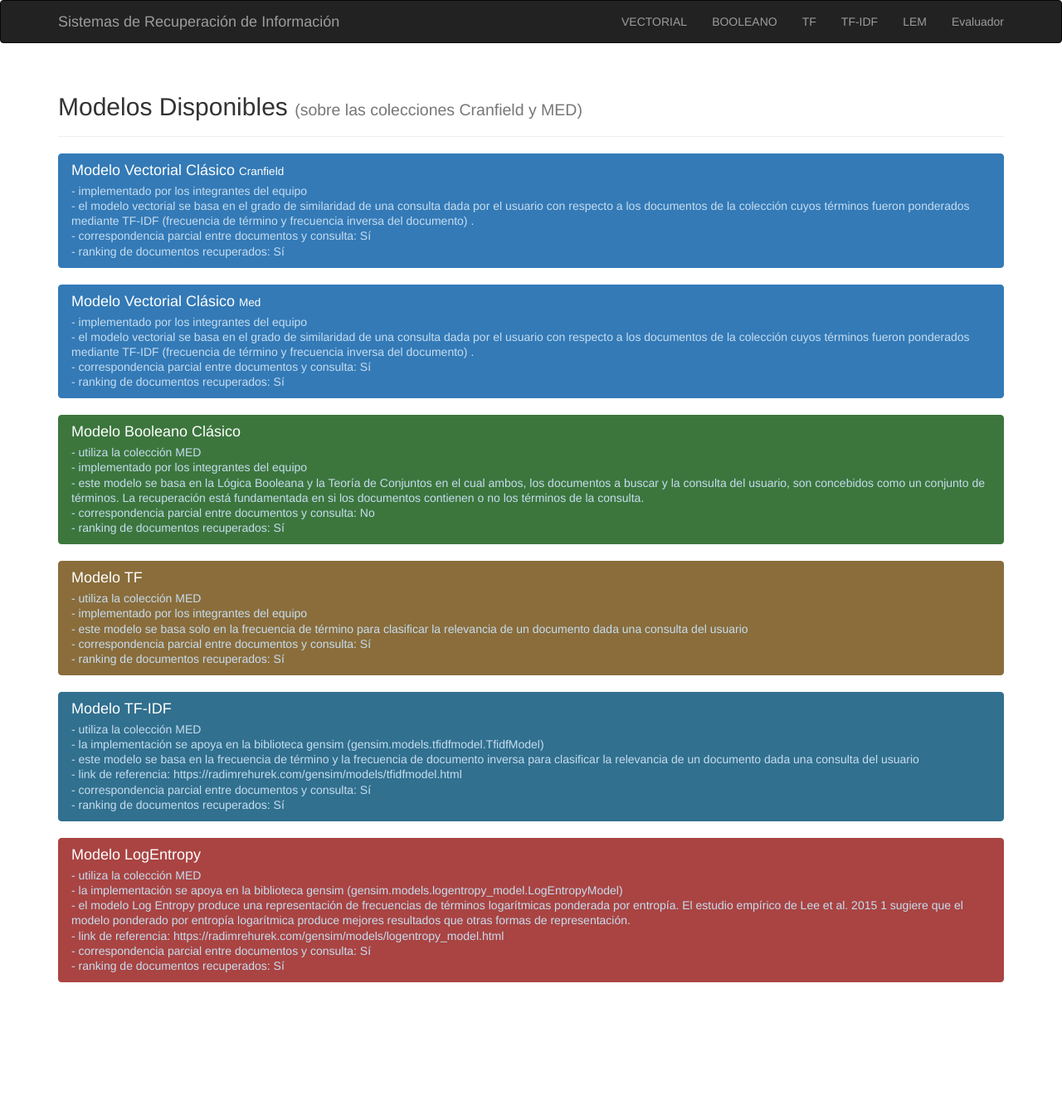
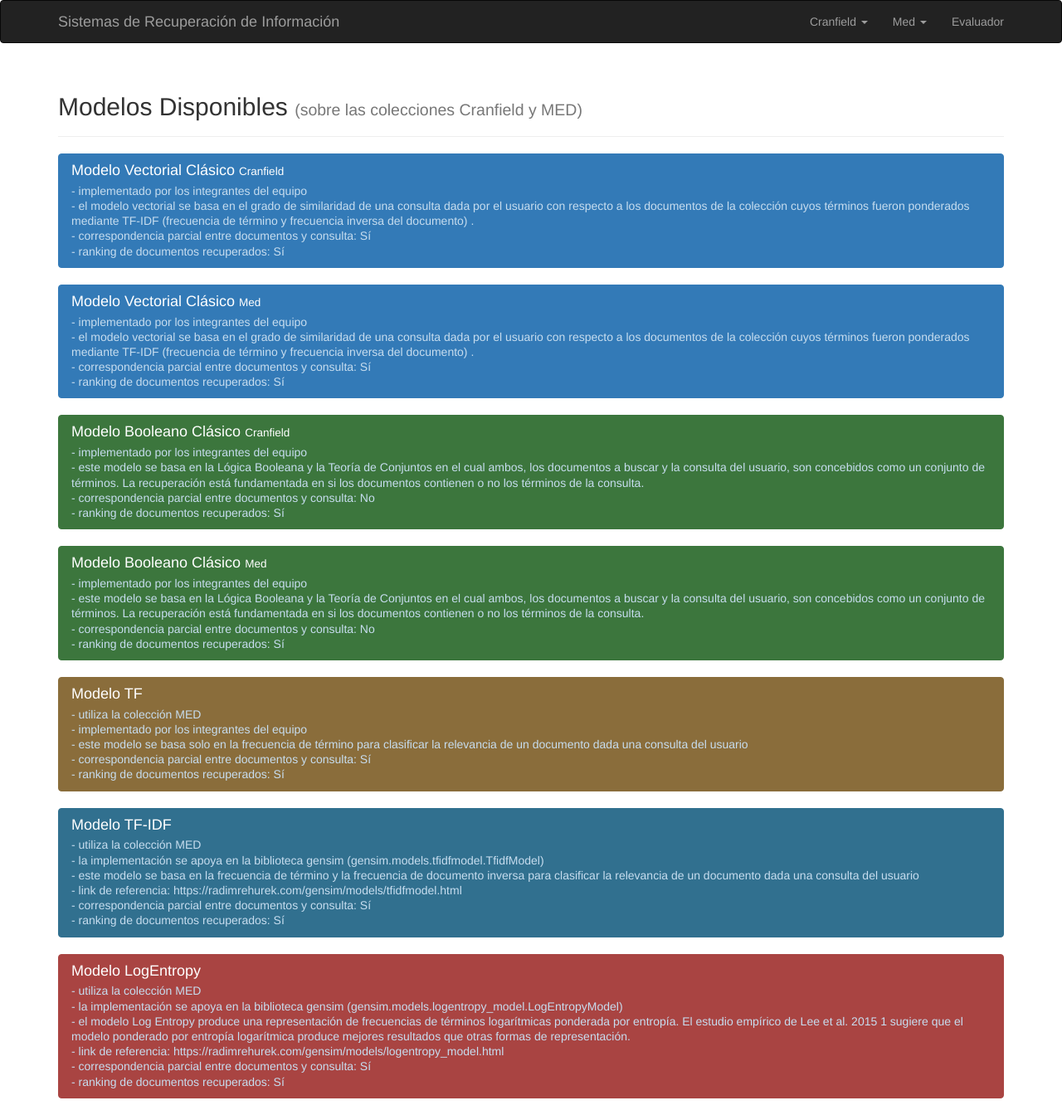
Before and after one commit to cwjki/information-retriaval-system, a Flask app: page / in a window 1280 px wide. Shown: the whole page at 83% size. Before the commit the page ends 1184 px from the top, so only its background shows below. Run offline with Flask 2, Linux system fonts and the light colour scheme; parts of the project's set-up code (start-up, migrations or seed data) failed here and were passed over; some libraries are stand-ins or nearby versions.

Commit message:
adding cran collection to boolean model

```diff
--- a/server/main.py
+++ b/server/main.py
@@ -26,7 +26,9 @@ VSM_CRAN_METRICS = str(path) + '/src/data/vsm.metrics'
 VSM_MED_DIR = str(path) + '/src/data/vsm_med.vsm'
 VSM_MED_METRICS = str(path) + '/src/data/vsm_med.metrics'
 
-BOOLEAN_METRICS = str(path) + '/src/data/boolean.metrics'
+BOOLEAN_METRICS_MED = str(path) + '/src/data/boolean.metrics.med'
+BOOLEAN_METRICS_CRAN = str(path) + '/src/data/boolean.metrics.cran'
+
 TF_METRICS = str(path) + '/src/data/tf.metrics'
 TF_IDF_METRICS = str(path) + '/src/data/tf_idf.metrics'
 LEM_METRICS = str(path) + '/src/data/lem.metrics'
@@ -68,17 +70,30 @@ def evaluate():
     return render_template('evaluate.html',
                            content=[vsm_cran_metrics,
                                     vsm_med_metrics,
-                                    boolean_metrics,
+                                    boolean_metrics_cran,
+                                    boolean_metrics_med,
                                     tf_metrics,
                                     tf_idf_metrics,
                                     lem_metrics])
 
 
-@app.route("/boolean", methods=['GET', 'POST'])
-def boolean():
+@app.route("/boolean-cran", methods=['GET', 'POST'])
+def boolean_cran():
     if request.method == 'POST':
         query = request.form['query']
-        ranking = boolean_model.compute_ranking(query)
+        ranking = boolean_model_cran.compute_ranking(query)
+        count = len(ranking)
+        return render_template('boolean_results.html', content=[query, ranking, count])
+
+    else:
+        return render_template('index.html')
+
+
+@app.route("/boolean-med", methods=['GET', 'POST'])
+def boolean_med():
+    if request.method == 'POST':
+        query = request.form['query']
+        ranking = boolean_model_med.compute_ranking(query)
         count = len(ranking)
         return render_template('boolean_results.html', content=[query, ranking, count])
 
@@ -128,12 +143,12 @@ if __name__ == "__main__":
     cranfieldParser = CranfieldParser()
 
     cranfield_documents = cranfieldParser.parse(CRAN_COLLECTION)
+    corpus_cranfield = [document.text for document in cranfield_documents]
     cranfield_queries = cranfieldParser.parse(CRAN_QUERY)
     cranfield_relations = cranfieldParser.parse_cranqrel(CRAN_QREL)
 
     # MED Collection
     vsm_med_documents = cranfieldParser.parse(MED_COLLECTION)
-
     corpus_med = med_parse_collection(MED_COLLECTION)
     queries_med = med_parse_collection(MED_QUERY)
     relations_med = med_parse_rel(MED_REL)
@@ -175,17 +190,30 @@ if __name__ == "__main__":
         save_model(vsm_med_metrics, VSM_MED_METRICS)
 
 # ---------------------------------------------------------------------------------------
-    # BOOLEAN MODEL
-    boolean_model = IR_Boolean(corpus_med)
+    # BOOLEAN MODEL with MED
+    boolean_model_med = IR_Boolean(corpus_med)
 
     # BOOLEAN MODEL EVALUATOR
-    boolean_evaluator = Evaluator(
-        corpus_med, queries_med, relations_med, boolean_model)
+    boolean_evaluator_med = Evaluator(
+        corpus_med, queries_med, relations_med, boolean_model_med)
     try:
-        boolean_metrics = load_model(BOOLEAN_METRICS)
+        boolean_metrics_med = load_model(BOOLEAN_METRICS_MED)
     except OSError:
-        boolean_metrics = boolean_evaluator.evaluate()
-        save_model(boolean_metrics, BOOLEAN_METRICS)
+        boolean_metrics_med = boolean_evaluator_med.evaluate()
+        save_model(boolean_metrics_med, BOOLEAN_METRICS_MED)
+
+# ---------------------------------------------------------------------------------------
+    # BOOLEAN MODEL with CRANFIELD
+    boolean_model_cran = IR_Boolean(corpus_cranfield)
+
+    # BOOLEAN MODEL EVALUATOR
+    boolean_evaluator_cran = Evaluator(
+        corpus_cranfield, cranfield_queries, cranfield_relations, boolean_model_cran)
+    try:
+        boolean_metrics_cran = load_model(BOOLEAN_METRICS_CRAN)
+    except OSError:
+        boolean_metrics_cran = boolean_evaluator_cran.evaluate()
+        save_model(boolean_metrics_cran, BOOLEAN_METRICS_CRAN)
 
 # ---------------------------------------------------------------------------------------
     # TF MODEL
--- a/server/templates/base.html
+++ b/server/templates/base.html
@@ -11,14 +11,44 @@
     </div>
 
     <!-- Collect the nav links, forms, and other content for toggling -->
-      <ul class="nav navbar-nav navbar-right">
-        <li><a href="/vsm">VECTORIAL</a></li>
-        <li><a href="/boolean">BOOLEANO</a></li>
+      <!-- <ul class="nav navbar-nav navbar-right">
+        <li><a href="/vsm-cran">vsm-cran</a></li>
+        <li><a href="/vsm-med">vsm-med</a></li>
+        <li><a href="/boolean-cran">boolean-cran</a></li>
+        <li><a href="/boolean-med">boolean-med</a></li>
         <li><a href="/tf">TF</a></li>
         <li><a href="/tf-idf">TF-IDF</a></li>
         <li><a href="/lem">LEM</a></li>
         <li><a href="/evaluate">Evaluador</a></li>
+      </ul> -->
+
+      <ul class="nav navbar-nav navbar-right">
+
+          <li role="presentation" class="dropdown">
+              <a class="dropdown-toggle" data-toggle="dropdown" href="#" role="button" aria-haspopup="true" aria-expanded="false">
+                Cranfield <span class="caret"></span>
+              </a>
+              <ul class="dropdown-menu">
+                <li><a href="/vsm-cran">Vectorial</a></li>
+                <li><a href="/boolean-cran">Booleano</a></li>
+              </ul>
+          </li>
+
+          <li role="presentation" class="dropdown">
+              <a class="dropdown-toggle" data-toggle="dropdown" href="#" role="button" aria-haspopup="true" aria-expanded="false">
+                Med <span class="caret"></span>
+              </a>
+              <ul class="dropdown-menu">
+                <li><a href="/vsm-med">Vectorial</a></li>
+                <li><a href="/boolean-med">Booleano</a></li>
+              </ul>
+          </li>
+
+          <li><a href="/evaluate">Evaluador</a></li>
+
       </ul>
+
+
   </div><!-- /.container-fluid -->
 </nav>
 {% endblock %}
--- a/server/templates/home.html
+++ b/server/templates/home.html
@@ -32,9 +32,19 @@
         </div>
 
         <div class="list-group">
-            <a href="/boolean" class="list-group-item list-group-item-success active">
-                <h4 class="list-group-item-heading">Modelo Booleano Clásico</h4>
-                <p class="list-group-item-text"> - utiliza la colección MED</p>
+            <a href="/boolean-cran" class="list-group-item list-group-item-success active">
+                <h4 class="list-group-item-heading">Modelo Booleano Clásico <small>Cranfield</small></h4>
+                <p class="list-group-item-text"> - implementado por los integrantes del equipo</p>
+                <p class="list-group-item-text"> - este modelo se basa en la Lógica Booleana y la Teoría de Conjuntos en el cual ambos, los documentos a buscar y la consulta del usuario, son concebidos como un conjunto de términos. La recuperación está fundamentada en si los documentos contienen o no los términos de la consulta.</p>
+                <p class="list-group-item-text"> - correspondencia parcial entre documentos y consulta: No</p>
+                <p class="list-group-item-text"> - ranking de documentos recuperados: Sí</p>
+            </a>
+        </div>
+
+
+        <div class="list-group">
+            <a href="/boolean-med" class="list-group-item list-group-item-success active">
+                <h4 class="list-group-item-heading">Modelo Booleano Clásico <small>Med</small></h4>
                 <p class="list-group-item-text"> - implementado por los integrantes del equipo</p>
                 <p class="list-group-item-text"> - este modelo se basa en la Lógica Booleana y la Teoría de Conjuntos en el cual ambos, los documentos a buscar y la consulta del usuario, son concebidos como un conjunto de términos. La recuperación está fundamentada en si los documentos contienen o no los términos de la consulta.</p>
                 <p class="list-group-item-text"> - correspondencia parcial entre documentos y consulta: No</p>
```
Also changed, not shown: server/templates/evaluate.html (+32 -10 lines), 4 other files.
